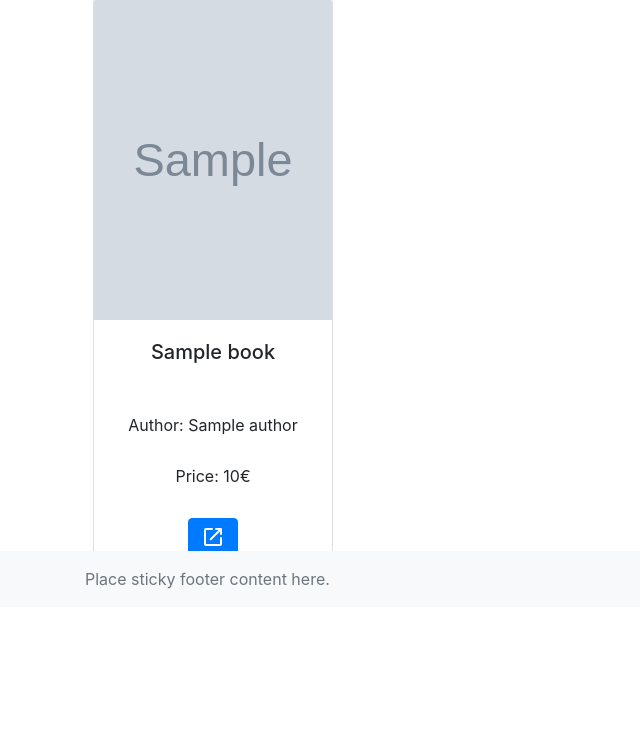
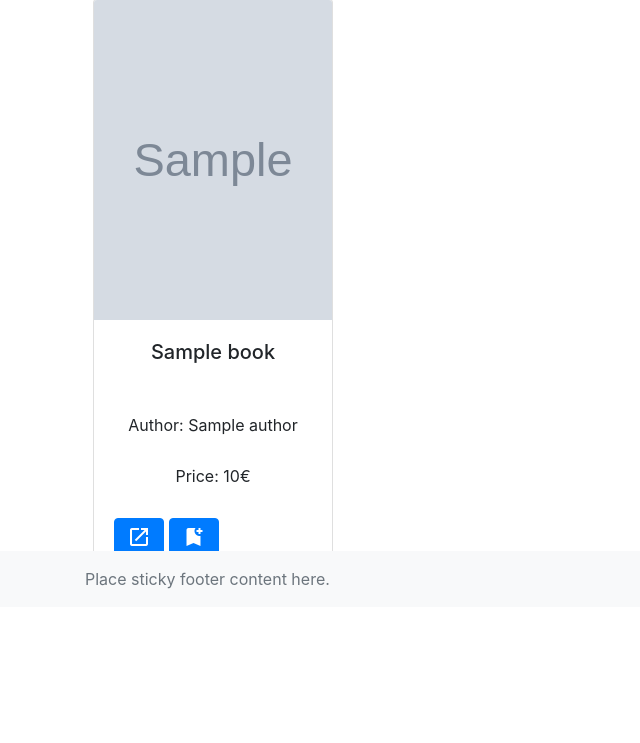
Before and after one commit to LucasTHOMAS18/Projet-Flask, a Python web app: template src/templates/home.html in a window 1280 px wide. Shown: the part 193-936 px from the top of the page, without its empty margins (0-640 px from the left). Run offline with Jinja, Linux system fonts and the light colour scheme; the template is opened without the code that fills it: most values are stand-ins (such as "Sample title", 1, 10 or a date in 2020); grey boxes marked "Sample" are stand-in pictures; some libraries are stand-ins or nearby versions.

Commit message:
Favoris sur la page d'accueil

```diff
--- a/src/templates/base.html
+++ b/src/templates/base.html
@@ -6,7 +6,7 @@
   <title>{{ title }}</title>
   {% block styles %}
   {{bootstrap.load_css()}}
-  <link rel="stylesheet" href="https://fonts.googleapis.com/css2?family=Material+Symbols+Rounded:opsz,wght,FILL,GRAD@24,400,0,0&icon_names=open_in_new" />
+  <link href="https://fonts.googleapis.com/icon?family=Material+Icons" rel="stylesheet">
   {% endblock %}
 
   {% endblock%}
--- a/src/templates/book-card.html
+++ b/src/templates/book-card.html
@@ -8,8 +8,19 @@
         <p class="card-text">Price: {{ x.price }}€ </p>
     </div>
 
-    <div class="card-body text-center">
-        <a href="{{ url_for('detail_book', id=x.id) }}" class="btn btn-primary material-symbols-rounded">open_in_new</a>
+    <div class="card-body text-start d-flex">
+
+        {% if x in current_user.favorite_books %}
+        <form action="{{ url_for('remove_favorite', book_id=x.id, next=url_for('home'))}}" method="POST">
+            <a href="{{ url_for('detail_book', id=x.id) }}" class="btn btn-primary material-icons">open_in_new</a>
+            <button type="submit" class="btn btn-primary material-icons">bookmark_remove</button>
+        </form>
+        {% else %}
+        <form action="{{ url_for('add_favorite', book_id=x.id, next=url_for('home')) }}" method="POST">
+            <a href="{{ url_for('detail_book', id=x.id) }}" class="btn btn-primary material-icons">open_in_new</a>
+            <button type="submit" class="btn btn-primary material-icons">bookmark_add</button>
+        </form>
+        {% endif %}
     </div>
 </div>
 
```
Also changed, not shown: src/view.py (+8 -4 lines).
